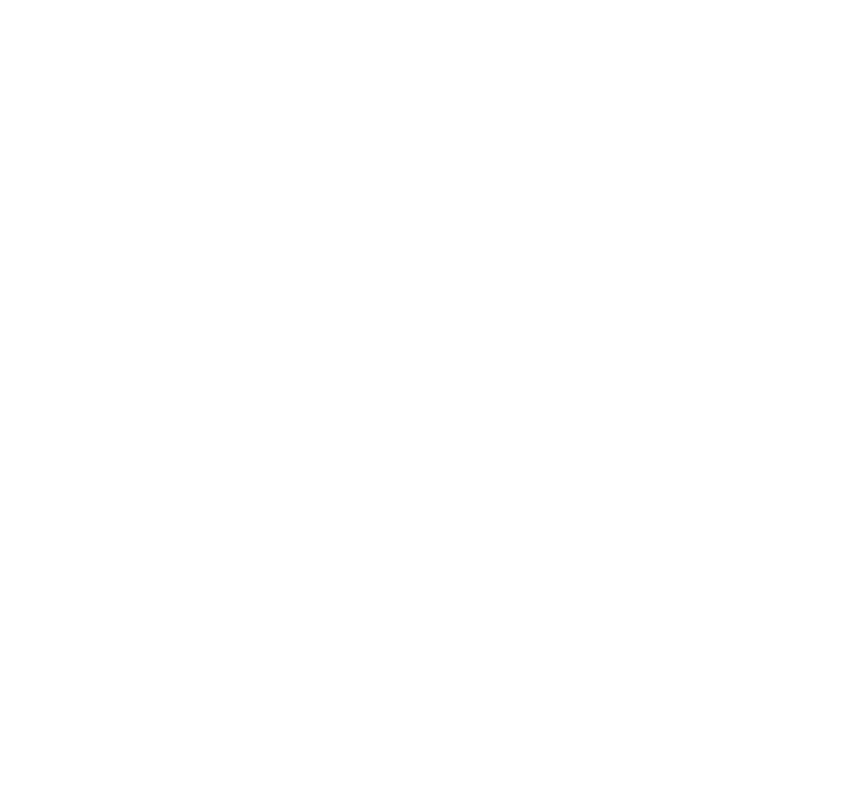
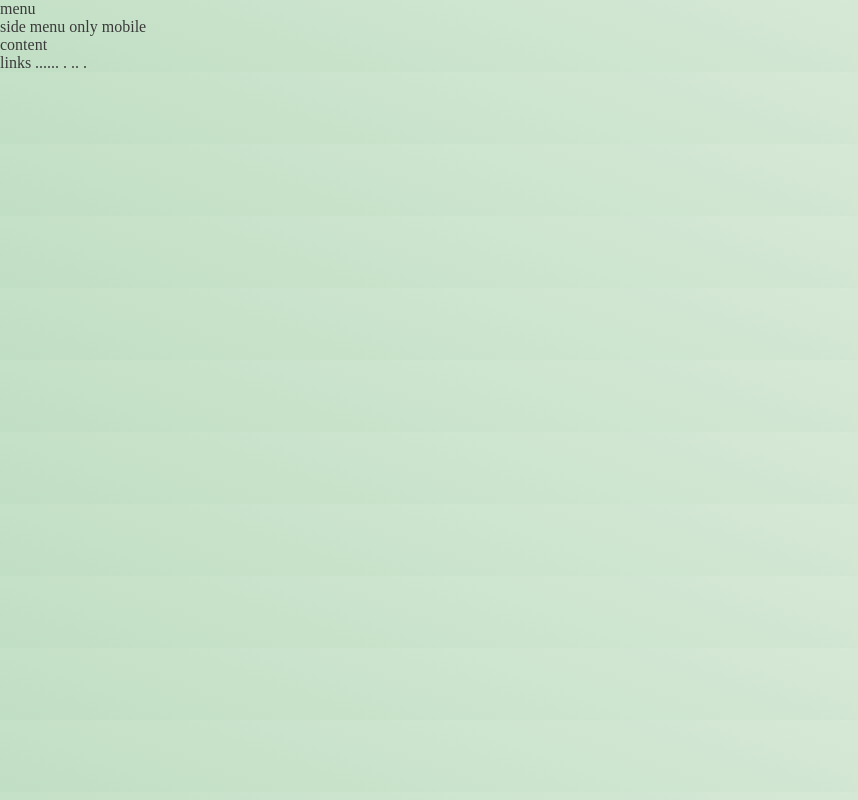
Before and after one commit to Moonchichiii/free, a plain HTML site: page index.html in a window 1280 px wide. Shown: the whole page, without its empty margins (0-858 px from the left). Drawn offline with Linux system fonts and the light colour scheme.

Commit message:
it's a start.

```diff
--- a/assets/css/style.css
+++ b/assets/css/style.css
@@ -4,8 +4,7 @@
 }
 
 body {
-    background-image: linear-gradient(20deg,#FFFFFF,
-    #A7BC5B,
-    #8DA242);
+    background-image: linear-gradient(20deg
+        , #c1dfc4 0%, #deecdd 100%);
     color:#3a3a3a;
 }
--- a/index.html
+++ b/index.html
@@ -14,22 +14,22 @@
 
 <!----->
 <header>
-
+<P>menu</P>
 </header>
 
 <!----->
 <aside>
-
+side menu only mobile
 </aside>
 
 <!----->
 <main>
-
+content
 </main>
 
 <!----->
 <footer>
-
+links ...... . .. .
 </footer>
 
 
```
